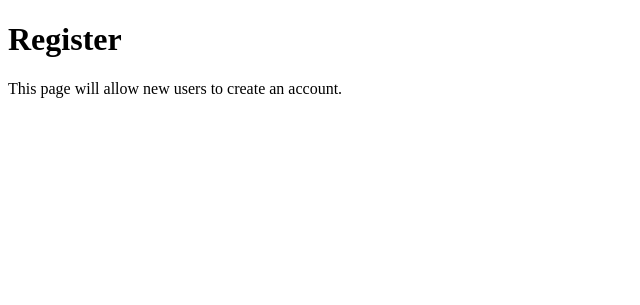
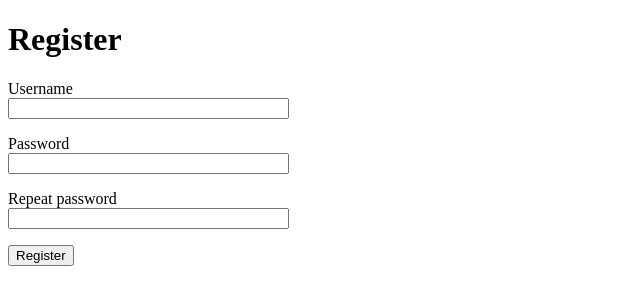
Before and after one commit to Lars511/DDWT_final_project, a Flask app: page /register in a window 1280 px wide. Shown: the part 26-331 px from the top of the page, without its empty margins (0-640 px from the left). Run offline with Flask 3, Linux system fonts and the light colour scheme.

Commit message:
Wrote HTML for registering a new user

```diff
--- a/app/templates/register.html
+++ b/app/templates/register.html
@@ -1,8 +1,32 @@
 {% extends "base.html" %}
 
 {% block content %}
+
 <h1>Register</h1>
-<p>This page will allow new users to create an account.</p>
+    <form action="" method="post" class="signin">
+        {{ form.hidden_tag() }}
+        <p>
+            Username <br>
+            {{ form.username(size=32) }}<br>
+            {% for error in form.username.errors %}
+            <span style="color: red;">[{{ error }}]</span>
+            {% endfor %}
+        </p>
+        <p>
+            Password <br>
+            {{ form.password(size=32) }}<br>
+            {% for error in form.password.errors %}
+            <span style="color: red;">[{{ error }}]</span>
+            {% endfor %}
+        </p>
+        <p>
+            Repeat password<br>
+            {{ form.password2(size=32) }}<br>
+            {% for error in form.password2.errors %}
+            <span style="color: red;">[{{ error }}]</span>
+            {% endfor %}
+        </p>
+        <p>{{ form.submit() }}</p>
+    </form>
 
-<!-- registration form -->
 {% endblock %}
```
